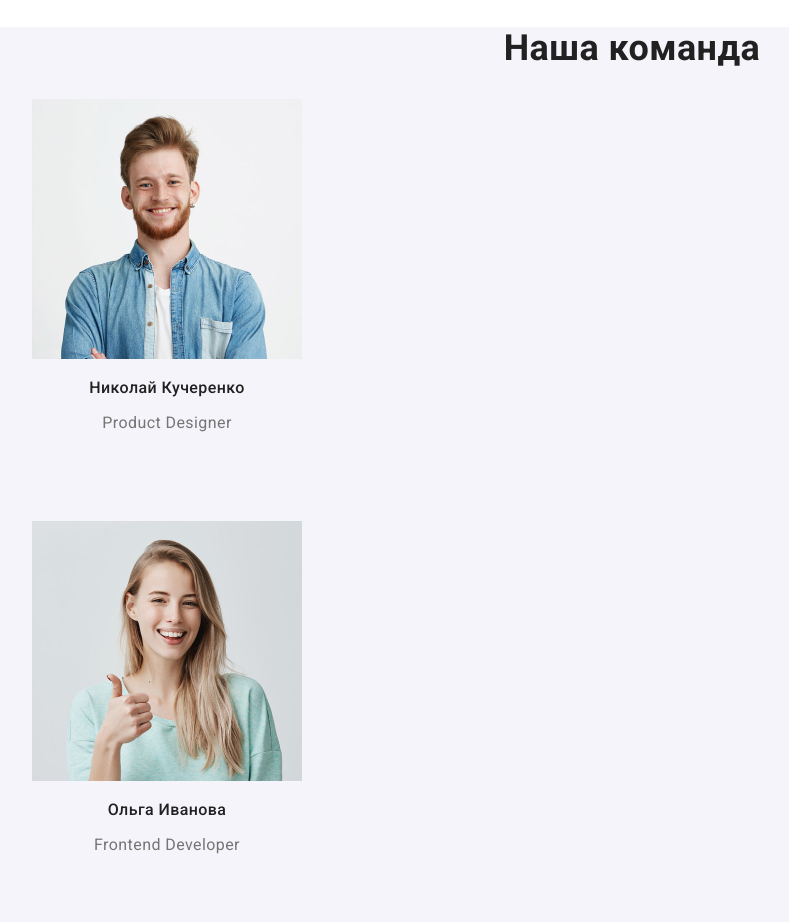
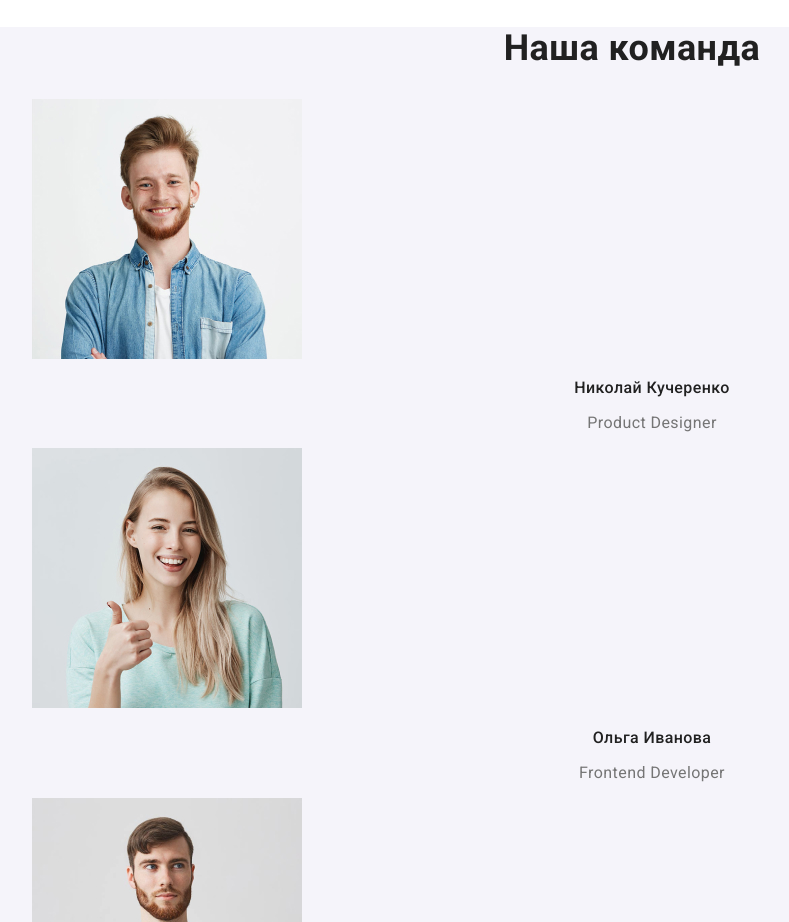
Before and after one commit to MilaHavrysh/goit-markup-hw-02, a plain HTML site: page index.html in a window 1280 px wide. Shown: the part 2290-3212 px from the top of the page, without its empty margins (8-797 px from the left). Drawn offline with Linux system fonts and the light colour scheme.

Commit message:
Д\з 2 исправнен index.html
убрала div из ul

```diff
--- a/css/styles.css
+++ b/css/styles.css
@@ -137,12 +137,6 @@ body {
   line-height: 1.19;
   text-align: center;
 }
-.our-team-card {
-  width: 270px;
-  height: 422px;
-  left: 215px;
-  top: 1785px;
-}
 
 /*Секция Footer*/
 .footer .logo {
--- a/index.html
+++ b/index.html
@@ -169,7 +169,6 @@
         <section class="our-team">
           <h2 class="section-title">Наша команда</h2>
           <ul class="our-team-list list">
-            <div class="our-team-card">
             <li>
               <img
                 src="./images/team/Kucherenko.jpg"
@@ -186,8 +185,7 @@
                 <li><a href="" aria-label="Ссылка на Ликедин"></a></li>
               </ul>
             </li>
-            </div>
-            <div class="our-team-card">
+
             <li>
               <img
                 src="./images/team/Ivanova.jpg"
@@ -204,8 +202,7 @@
                 <li><a href="" aria-label="Ссылка на Ликедин"></a></li>
               </ul>
             </li>
-            </div>
-            <div class="our-team-card">
+
             <li>
               <img
                 src="./images/team/Shevchenko.jpg"
@@ -222,8 +219,7 @@
                 <li><a href="" aria-label="Ссылка на Ликедин"></a></li>
               </ul>
             </li>
-            </div>
-            <div class="our-team-card">
+
             <li>
               <img
                 src="./images/team/Nikolaev.jpg"
@@ -240,7 +236,6 @@
                 <li><a href="" aria-label="Ссылка на Ликедин"></a></li>
               </ul>
             </li>
-            </div>
           </ul>
         </section>
       </div>
```
Lines whose indentation alone changed are shown as unchanged.
